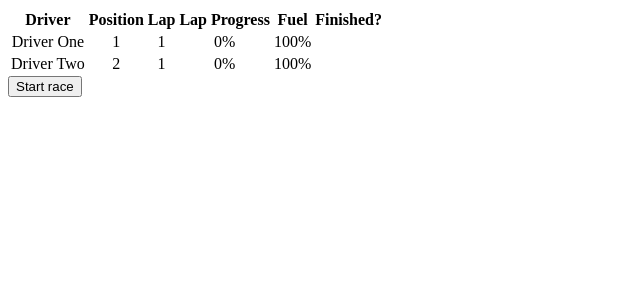
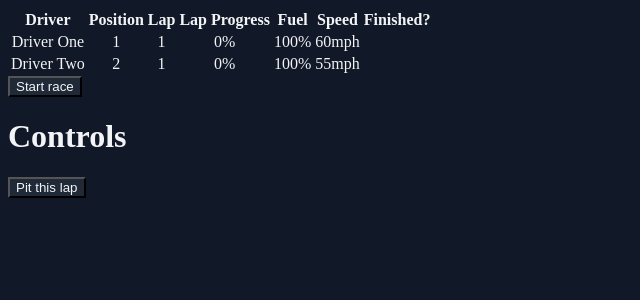
Before and after one commit to oscarchilds/strategy-gp, a Vue app: page / in a window 1280 px wide. Shown: the top 300 px of the page, without its empty margins (0-640 px from the left). Built offline with nearby package versions, Linux system fonts and the light colour scheme.

Commit message:
add refueling

```diff
--- a/src/App.vue
+++ b/src/App.vue
@@ -1,7 +1,7 @@
 <script setup lang="ts">
 import { useRace } from './composables/useRace'
 
-const { drivers, friendlyRaceDuration, startRace } = useRace()
+const { playerDriver, drivers, friendlyRaceDuration, startRace } = useRace()
 </script>
 
 <template>
@@ -13,6 +13,7 @@ const { drivers, friendlyRaceDuration, startRace } = useRace()
         <th>Lap</th>
         <th>Lap Progress</th>
         <th>Fuel</th>
+        <th>Speed</th>
         <th>Finished?</th>
       </tr>
     </thead>
@@ -23,16 +24,30 @@ const { drivers, friendlyRaceDuration, startRace } = useRace()
         <td>{{ driver.lap }}</td>
         <td>{{ Math.trunc(driver.percentageLapComplete) }}%</td>
         <td>{{ Math.trunc(driver.percentageFuelRemaining) }}%</td>
+        <td>{{ driver.currentSpeedInMilesPerHour }}mph</td>
         <td>{{ driver.finished ? "Finished" : "" }}</td>
       </tr>
     </tbody>
   </table>
   <button @click="startRace">Start race</button>
   <p v-if="friendlyRaceDuration">Race duration: {{ friendlyRaceDuration }}</p>
+  <h1>Controls</h1>
+  <button v-if="!playerDriver.pitThisLap" @click="playerDriver.pitThisLap = true">Pit this lap</button>
+  <button v-else @click="playerDriver.pitThisLap = false">Cancel pit this lap</button>
 </template>
 
 <style scoped>
+:global(body) {
+  background: #111827;
+  color: #f3f4f6;
+}
+
 td {
   text-align: center;
 }
+
+button {
+  background: #1f2937;
+  color: #f3f4f6;
+}
 </style>
--- a/src/composables/useRace.ts
+++ b/src/composables/useRace.ts
@@ -5,12 +5,16 @@ type Driver = {
   lastName: string
   lap: number
   percentageLapComplete: number
-  timeLapStarted: number | null
-  topSpeedInMilesPerHour: number
+  distanceDrivenInMiles: number
+  dateTimeOfLastDistanceCheck: Date | null
+  timeLapStarted: number | null // Can we remove this soon?
+  currentSpeedInMilesPerHour: number
   positionInRace: number
   finished: boolean
   percentageFuelRemaining: number
-  percentageFuelAtStartOfLap: number
+  pitThisLap: boolean
+  dateTimeOfPitIn: Date | null
+  speedBeforePit: number | null
 }
 
 export function useRace() {
@@ -19,6 +23,9 @@ export function useRace() {
   const laps = 2
   const lapLengthInMiles = 0.2
   const chequeredFlag = ref(false)
+  const fuelBurnedPerLapInPercent = 75 // at the reference speed
+  const referenceSpeedInMilesPerHour = 60
+  const fuelBurnSpeedExponent = 1.5 // >1 makes going faster cost more fuel per mile
 
   const friendlyRaceDuration = computed(() => {
     if (!raceDuration.value) return ''
@@ -41,30 +48,40 @@ export function useRace() {
     return `${minutes}:${seconds}:${milliseconds}`
   })
 
-  const drivers = ref<Driver[]>([
-    {
+  const playerDriver = ref<Driver>({
     firstName: 'Driver',
     lastName: 'One',
     lap: 1,
     percentageLapComplete: 0,
+    distanceDrivenInMiles: 0,
+    dateTimeOfLastDistanceCheck: null,
     timeLapStarted: null,
-      topSpeedInMilesPerHour: 60,
+    currentSpeedInMilesPerHour: 60,
     positionInRace: 1,
     finished: false,
     percentageFuelRemaining: 100,
-      percentageFuelAtStartOfLap: 100
-    },
+    pitThisLap: false,
+    dateTimeOfPitIn: null,
+    speedBeforePit: null
+  })
+
+  const drivers = ref<Driver[]>([
+    playerDriver.value,
     {
       firstName: 'Driver',
       lastName: 'Two',
       lap: 1,
       percentageLapComplete: 0,
+      distanceDrivenInMiles: 0,
+      dateTimeOfLastDistanceCheck: null,
       timeLapStarted: null,
-      topSpeedInMilesPerHour: 55,
+      currentSpeedInMilesPerHour: 55,
       positionInRace: 2,
       finished: false,
       percentageFuelRemaining: 100,
-      percentageFuelAtStartOfLap: 100
+      pitThisLap: false,
+      dateTimeOfPitIn: null,
+      speedBeforePit: null
     }
   ])
 
@@ -72,13 +89,19 @@ export function useRace() {
     const now = Date.now()
     raceStartTime.value = now
 
-    drivers.value.forEach(driver => driver.timeLapStarted = now)
+    drivers.value.forEach(driver =>
+    {
+      driver.timeLapStarted = now
+      driver.dateTimeOfLastDistanceCheck = new Date(now)
+    })
 
     updateRaceDuration()
   }
 
   const updateRaceDuration = () => {
     if (!raceStartTime.value) return
+
+    if (drivers.value.every(x => x.finished)) return
 
     const duration = new Date(Date.now() - raceStartTime.value)
     raceDuration.value = duration
@@ -89,14 +112,47 @@ export function useRace() {
 
   const updateDriverProgress = () => {
     drivers.value.forEach(driver => {
-      if (!driver.timeLapStarted || driver.finished) return
+      if (!driver.timeLapStarted || !driver.dateTimeOfLastDistanceCheck || driver.finished) return
 
-      const timeOnThisLap = new Date(Date.now() - driver.timeLapStarted)
-      const timeOnThisLapInHours = timeOnThisLap.getTime() / (1000 * 60 * 60)
+      const dateTimeOfThisCheck = new Date(Date.now())
 
-      const distanceDrivenThisLap = driver.topSpeedInMilesPerHour * timeOnThisLapInHours
+      const timeSinceLastDistanceCheck = new Date(dateTimeOfThisCheck.getTime() - driver.dateTimeOfLastDistanceCheck.getTime())
+      const timeSinceLastDistanceCheckInHours = timeSinceLastDistanceCheck.getTime() / (1000 * 60 * 60)
 
-      if (distanceDrivenThisLap > lapLengthInMiles) {
+      const distanceDrivenSinceLastDistanceCheck = driver.currentSpeedInMilesPerHour * timeSinceLastDistanceCheckInHours
+
+      driver.distanceDrivenInMiles += distanceDrivenSinceLastDistanceCheck
+      driver.dateTimeOfLastDistanceCheck = dateTimeOfThisCheck
+
+      const speedFactor = driver.currentSpeedInMilesPerHour / referenceSpeedInMilesPerHour
+      const fuelBurnedInPercent =
+        (distanceDrivenSinceLastDistanceCheck / lapLengthInMiles) *
+        fuelBurnedPerLapInPercent *
+        speedFactor ** fuelBurnSpeedExponent
+
+      driver.percentageFuelRemaining = Math.max(0, driver.percentageFuelRemaining - fuelBurnedInPercent)
+
+      if (driver.percentageFuelRemaining < 5 && driver.currentSpeedInMilesPerHour > 20) {
+        driver.currentSpeedInMilesPerHour = 20
+      }
+
+      const stillInPits =
+        driver.dateTimeOfPitIn !== null &&
+        dateTimeOfThisCheck.getTime() - driver.dateTimeOfPitIn.getTime() < 10_000
+
+      if (stillInPits) return
+
+      if (driver.dateTimeOfPitIn !== null) {
+        driver.dateTimeOfPitIn = null
+        driver.pitThisLap = false
+        driver.currentSpeedInMilesPerHour = driver.speedBeforePit ?? driver.currentSpeedInMilesPerHour
+        driver.speedBeforePit = null
+        driver.percentageFuelRemaining = 100
+      }
+
+      const distanceDrivenOnThisLap = driver.distanceDrivenInMiles - (driver.lap - 1) * lapLengthInMiles
+
+      if (distanceDrivenOnThisLap > lapLengthInMiles) {
         const onFinalLap = driver.lap == laps
 
         if (onFinalLap) {
@@ -104,23 +160,26 @@ export function useRace() {
           driver.finished = true
           driver.percentageLapComplete = 100
         } else {
+          if (driver.pitThisLap)
+          {
+            driver.dateTimeOfPitIn = dateTimeOfThisCheck
+            driver.speedBeforePit = driver.currentSpeedInMilesPerHour
+            driver.currentSpeedInMilesPerHour = 0
+            return
+          }
+
           driver.lap = driver.lap + 1
           driver.timeLapStarted = Date.now()
           driver.percentageLapComplete = 0
-          driver.percentageFuelAtStartOfLap = driver.percentageFuelRemaining
         }
       } else {
-        driver.percentageLapComplete = (distanceDrivenThisLap / lapLengthInMiles) * 100
-
-        const distanceDrivenInRace = ((driver.lap - 1) + driver.percentageLapComplete / 100) * lapLengthInMiles
-        const fuelBurnRateInPercent = 12
-        const fuelBurnedInPercent = distanceDrivenInRace / lapLengthInMiles * fuelBurnRateInPercent
-        driver.percentageFuelRemaining = 100 - fuelBurnedInPercent
+        driver.percentageLapComplete = (distanceDrivenOnThisLap / lapLengthInMiles) * 100
       }
     })
   }
 
   return {
+    playerDriver,
     drivers,
     friendlyRaceDuration,
     startRace
```
Lines whose indentation alone changed are shown as unchanged.
